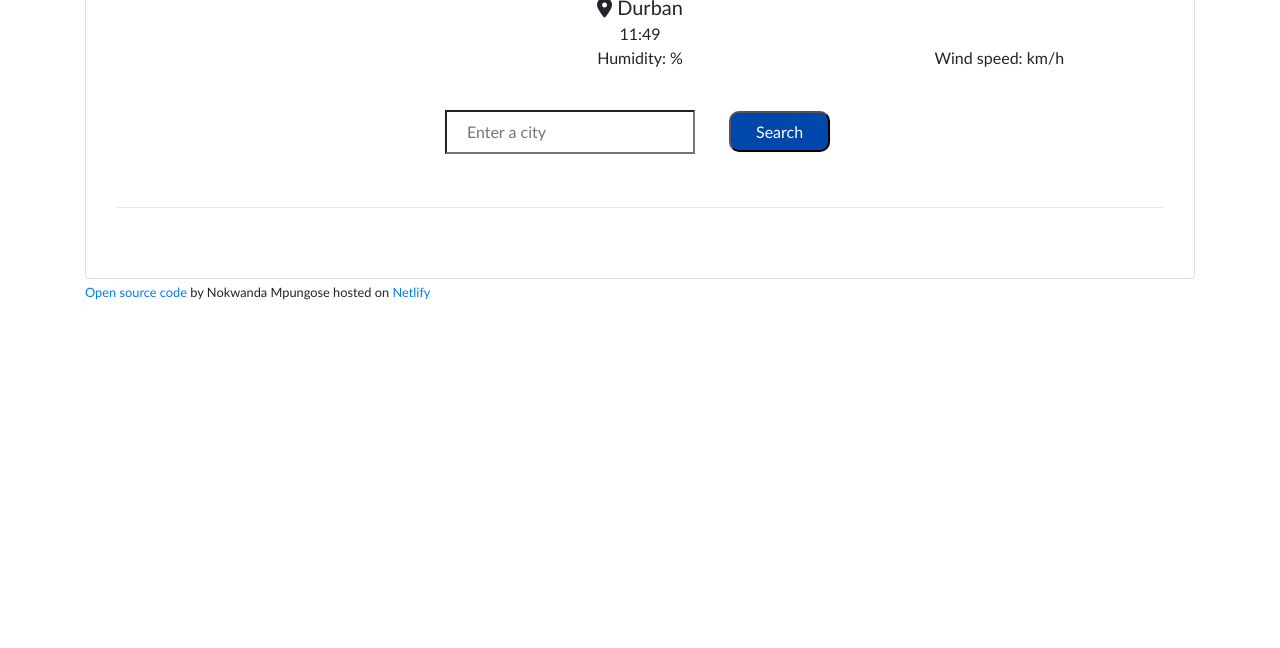
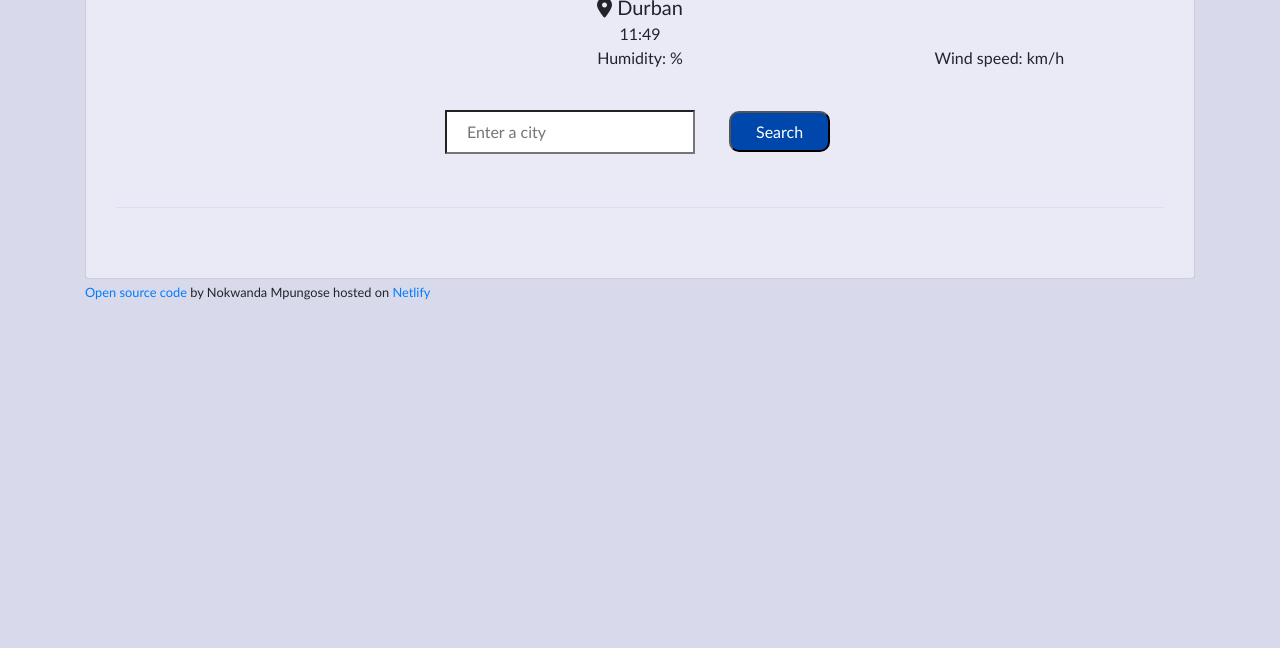
Before and after one commit to Nokwanda09/Weather-App, a plain HTML site: page index.html in a window 1280 px wide. Shown: the part 152-800 px from the top of the page. Drawn offline with nearby package versions, Linux system fonts and the light colour scheme; no server answers.

Commit message:
Changed background color

```diff
--- a/src/styles.css
+++ b/src/styles.css
@@ -1,5 +1,6 @@
 body {
   font-family: "Gill Sans", "Gill Sans MT", Calibri, "Trebuchet MS", sans-serif;
+  background-color: rgb(217, 217, 236);
 }
 ul {
   text-align: center;
@@ -27,6 +28,7 @@ img {
   display: block;
   margin: 0 auto;
   padding: 30px;
+  background-color: rgb(234, 234, 247);
 }
 
 .full-date {
@@ -109,6 +111,6 @@ img {
 .forecast{
   margin-top: 30px;
   padding: 20px;
-  border-top: 1px #eaeaf1 solid;
+  border-top: 1px #dcdcf3 solid;
   align-content: center;
 }
```
